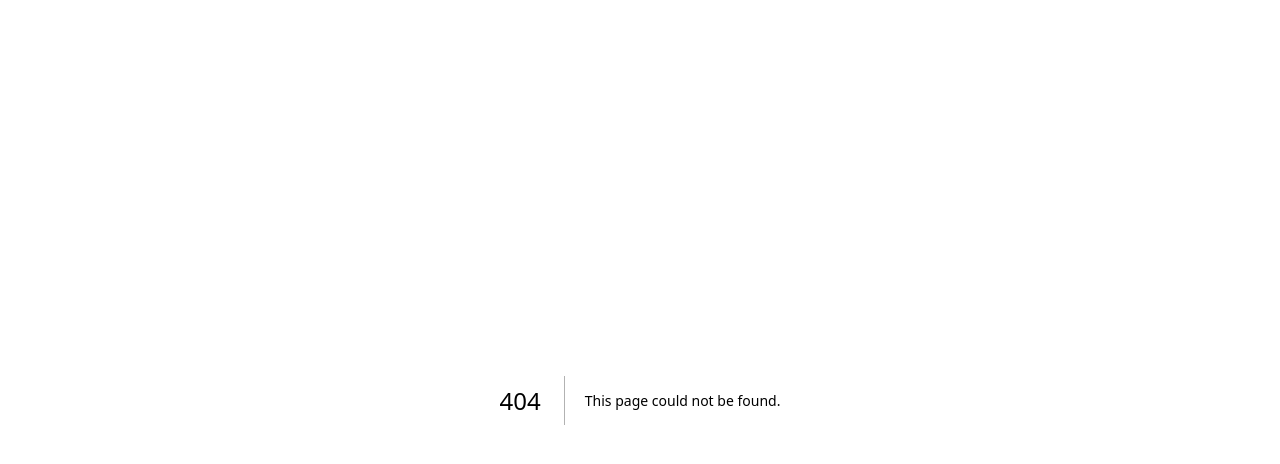
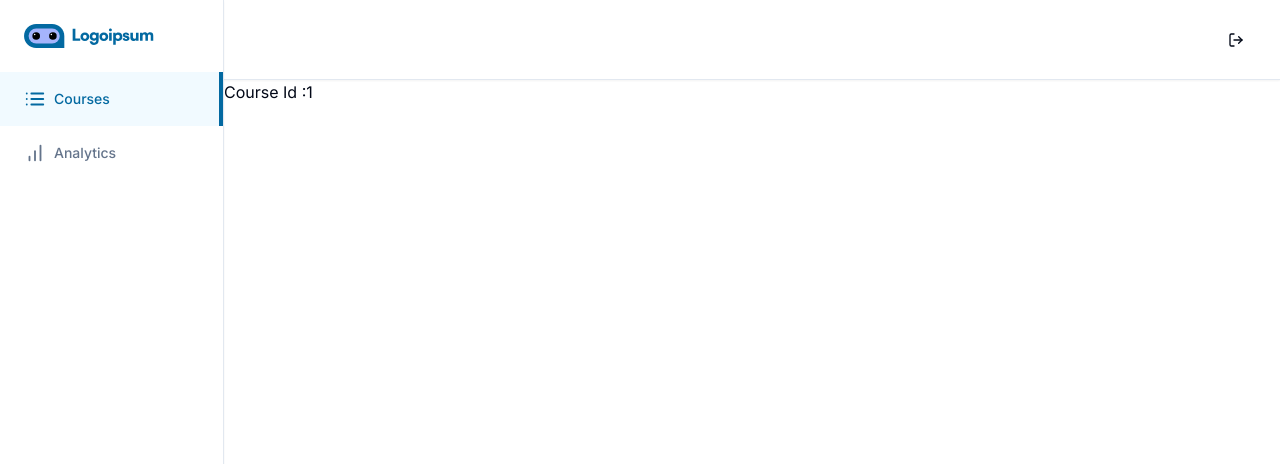
Before and after one commit to shakilshegu/skl-tutorial, a Next.js app: page /teacher/courses/1 in a window 1280 px wide. Before the commit this address had no page. Shown: the top 464 px of the page. Built offline with nearby package versions, Linux system fonts and the light colour scheme; no server answers; the database is empty.

Commit message:
new cource id

```diff
--- /dev/null
+++ b/app/(dashboard)/(routes)/teacher/courses/[courseId]/page.tsx
@@ -0,0 +1,22 @@
+import { db } from "@/lib/db"
+
+
+const CourseIdPage = async ({
+    params
+}: {
+    params: { courseId: string }
+}) => {
+    const course = await db.course.findUnique({
+        where:{
+            id:params.courseId
+        }
+    })
+
+    return (
+        <div>
+           Course Id :{params.courseId}
+        </div>
+    )
+}
+
+export default CourseIdPage
```
